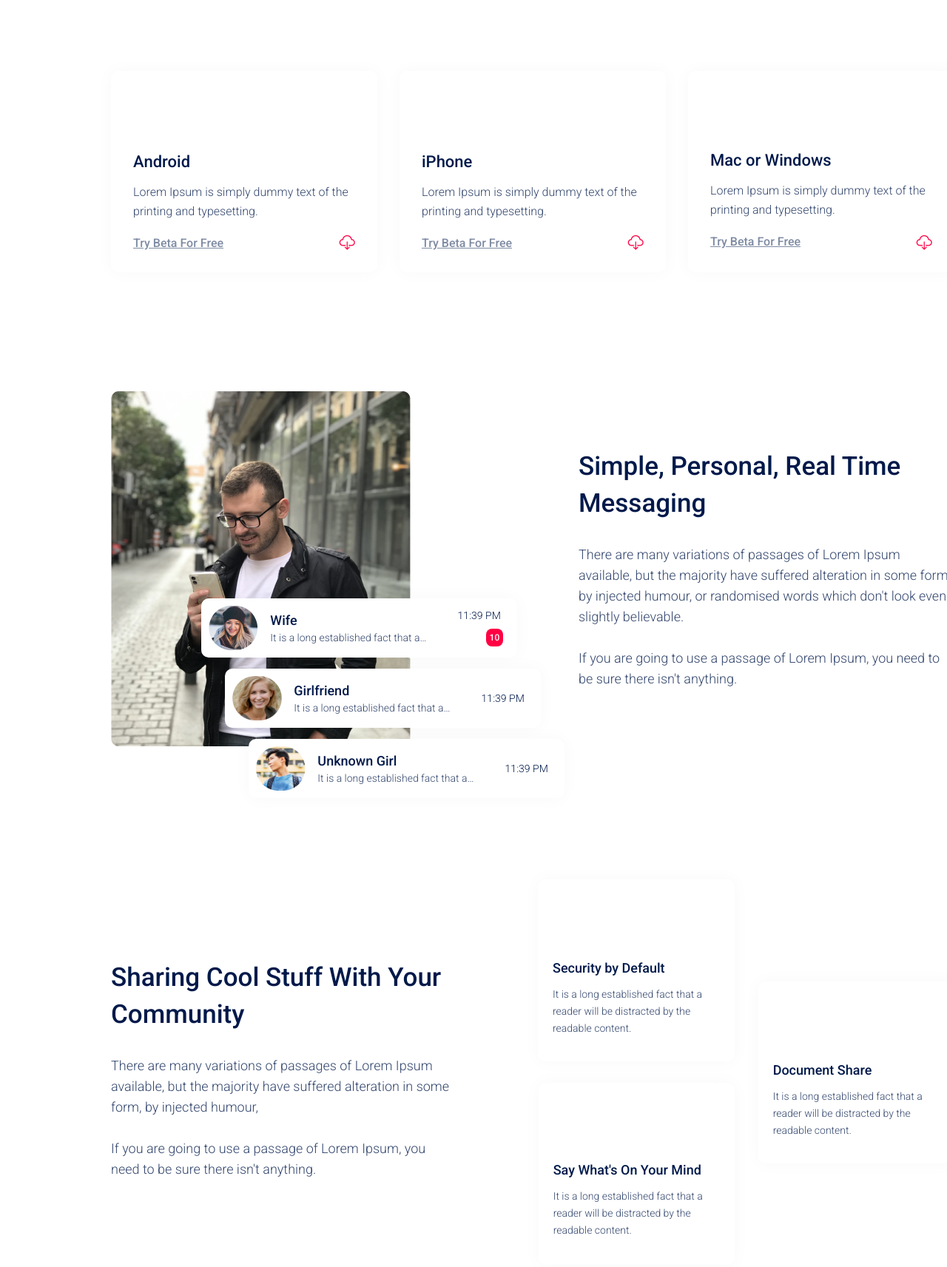
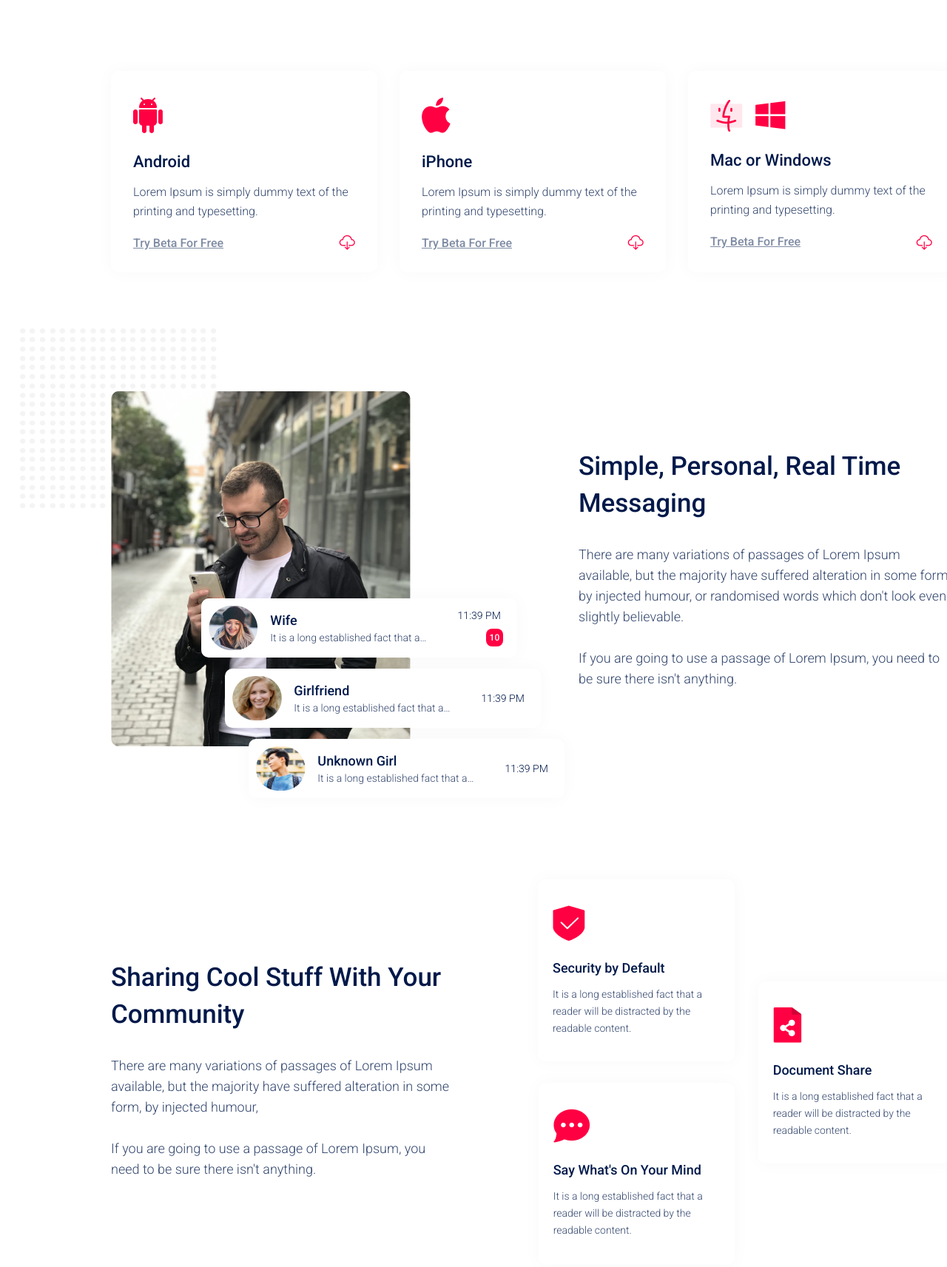
Before and after one commit to Artem-Pot/Telegraph_Early, a plain HTML site: page index.html in a window 1280 px wide. Shown: the part 820-2533 px from the top of the page at 74% size. Drawn offline with Linux system fonts and the light colour scheme; the site is published under a folder, as on GitHub Pages, so addresses that start at the root find nothing.

Commit message:
пути к картинкам в css

```diff
--- a/css/style.css
+++ b/css/style.css
@@ -150,21 +150,21 @@ text-decoration: none;
 
 
 .system-ico {
-    background-image: url(/img/icon1.png);
+    background-image: url(../img/icon1.png);
     width: 40px;
     height: 48px;
     margin: 36px 0 0 30px;
 }
 
 .system-ico2 {
-    background-image: url(/img/icon2.png);
+    background-image: url(../img/icon2.png);
     width: 39px;
     height: 48px;
     margin: 36px 0 0 30px;
 }
 
 .system-ico3 {
-    background-image: url(/img/icon3.png);
+    background-image: url(../img/icon3.png);
     width: 102px;
     height: 43px;
     margin: 39px 0 0 30px;
@@ -221,7 +221,7 @@ text-decoration: none;
 
 .message-background {
     position: absolute;
-    background-image: url(/img/Oval.png);
+    background-image: url(../img/Oval.png);
     height:249px ;
     width: 272px;
     transform: translatex(-123px);
@@ -390,7 +390,7 @@ text-decoration: none;
 }
 
 .product-block-image {
-    background-image: url(/img/icon4.png);
+    background-image: url(../img/icon4.png);
     width: 44px;
     height:48px;
     margin-top:35px ;
@@ -421,12 +421,12 @@ text-decoration: none;
 }
 
 .product-image2 {
-    background-image: url(/img/icon5.png);
+    background-image: url(../img/icon5.png);
     width: 39px;
 }
 
 .product-image3 {
-    background-image: url(/img/icon6.png);
+    background-image: url(../img/icon6.png);
     width: 50px;
     height:46px;
 }
@@ -572,10 +572,6 @@ footer {
     list-style:none;
 }
 
-.footer-menu-ul-li {
-
-}
-
 .footer-menu-ul-li a {
     text-decoration: none;
     font-weight: 500;
```
